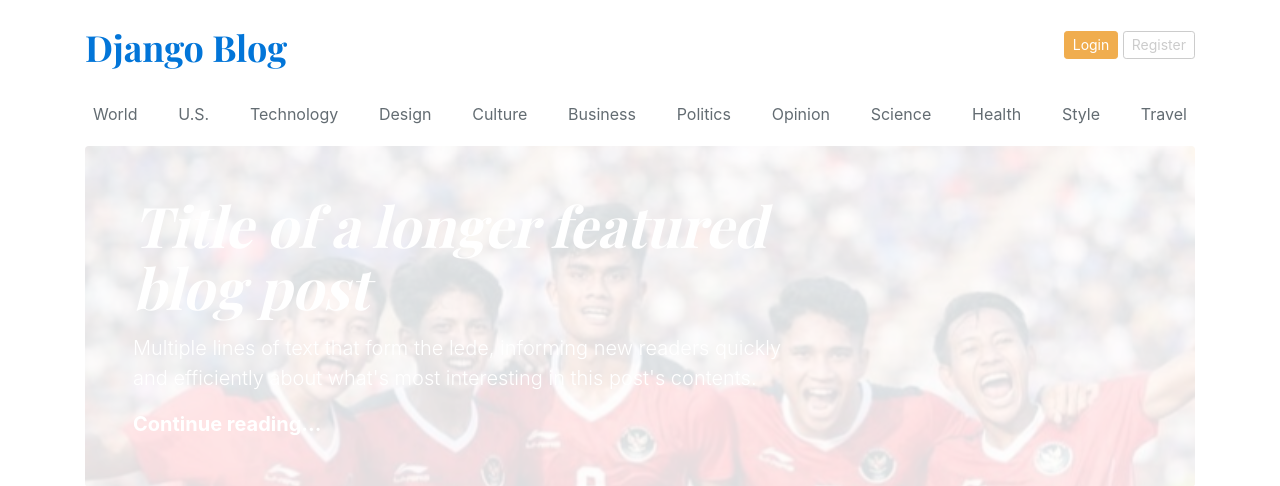
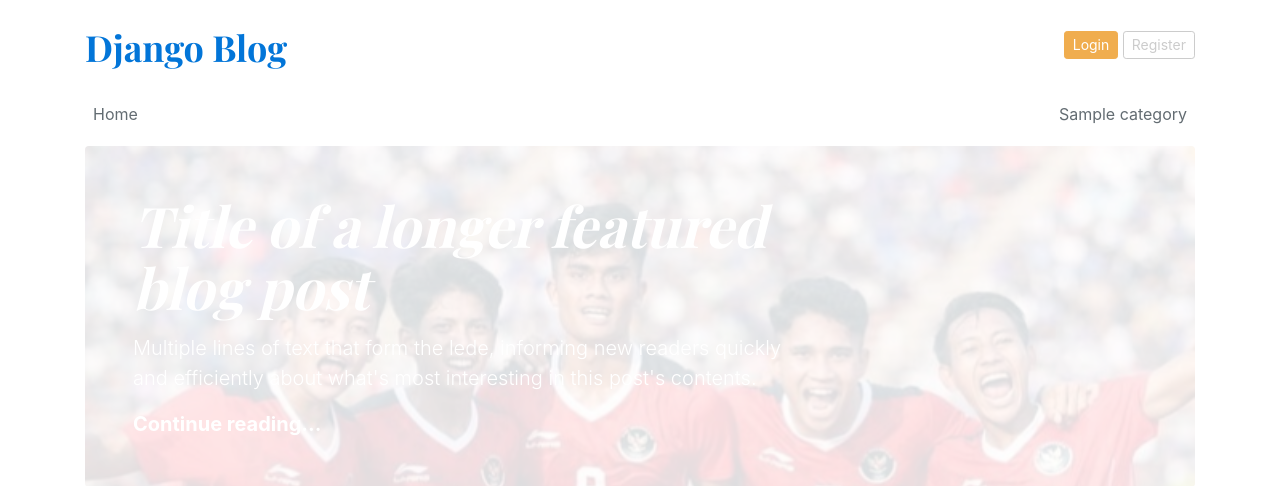
Before and after one commit to gurnitha/2466-dj5-blog-app, a Django app: page / in a window 1280 px wide. Shown: the top 486 px of the page. Run offline with Django 5.2, Linux system fonts and the light colour scheme; tables that the repository leaves empty hold one stand-in row (values such as "Sample post").

Commit message:
2. Load dan display Category objects bagian 2: display categories object pada navbar

```diff
--- a/app/blog/views.py
+++ b/app/blog/views.py
@@ -14,6 +14,10 @@ def home_view(request):
 	categories = Category.objects.all()
 
 	# Print objects untuk testing
-	print(categories)
+	# print(categories)
 
-	return render(request, "blog/index.html")
+	data = {
+		"categories":categories
+	}
+
+	return render(request, "blog/index.html", data)
--- a/templates/base.html
+++ b/templates/base.html
@@ -31,18 +31,10 @@
         <!-- navbar -->
         <div class="nav-scroller py-1 mb-2">
             <nav class="nav d-flex justify-content-between">
-                <a class="p-2 text-muted" href="#">World</a>
-                <a class="p-2 text-muted" href="#">U.S.</a>
-                <a class="p-2 text-muted" href="#">Technology</a>
-                <a class="p-2 text-muted" href="#">Design</a>
-                <a class="p-2 text-muted" href="#">Culture</a>
-                <a class="p-2 text-muted" href="#">Business</a>
-                <a class="p-2 text-muted" href="#">Politics</a>
-                <a class="p-2 text-muted" href="#">Opinion</a>
-                <a class="p-2 text-muted" href="#">Science</a>
-                <a class="p-2 text-muted" href="#">Health</a>
-                <a class="p-2 text-muted" href="#">Style</a>
-                <a class="p-2 text-muted" href="#">Travel</a>
+                <a class="p-2 text-muted" href="#">Home</a>
+                {% for category in categories %}
+                <a class="p-2 text-muted" href="#">{{ category.category_name }}</a>
+                {% endfor %}
             </nav>
         </div>
         <!-- navbar end -->
```
Also changed, not shown: README.md.
